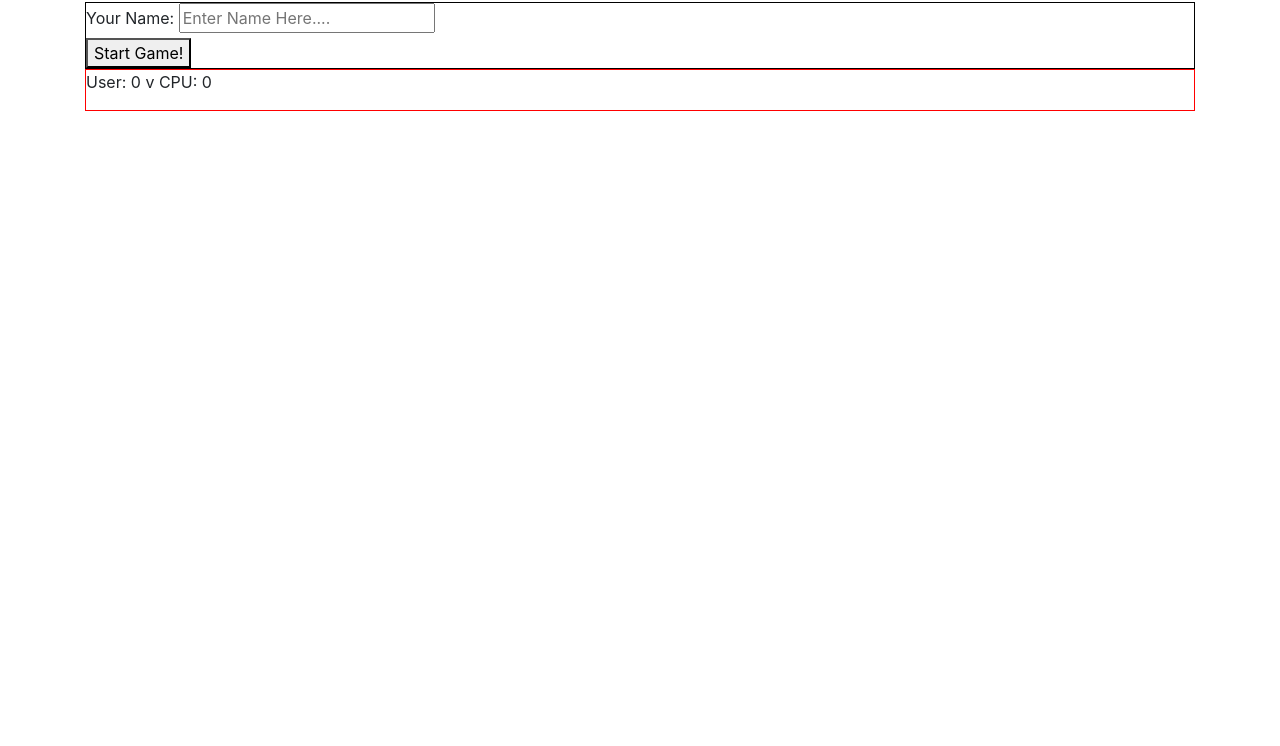
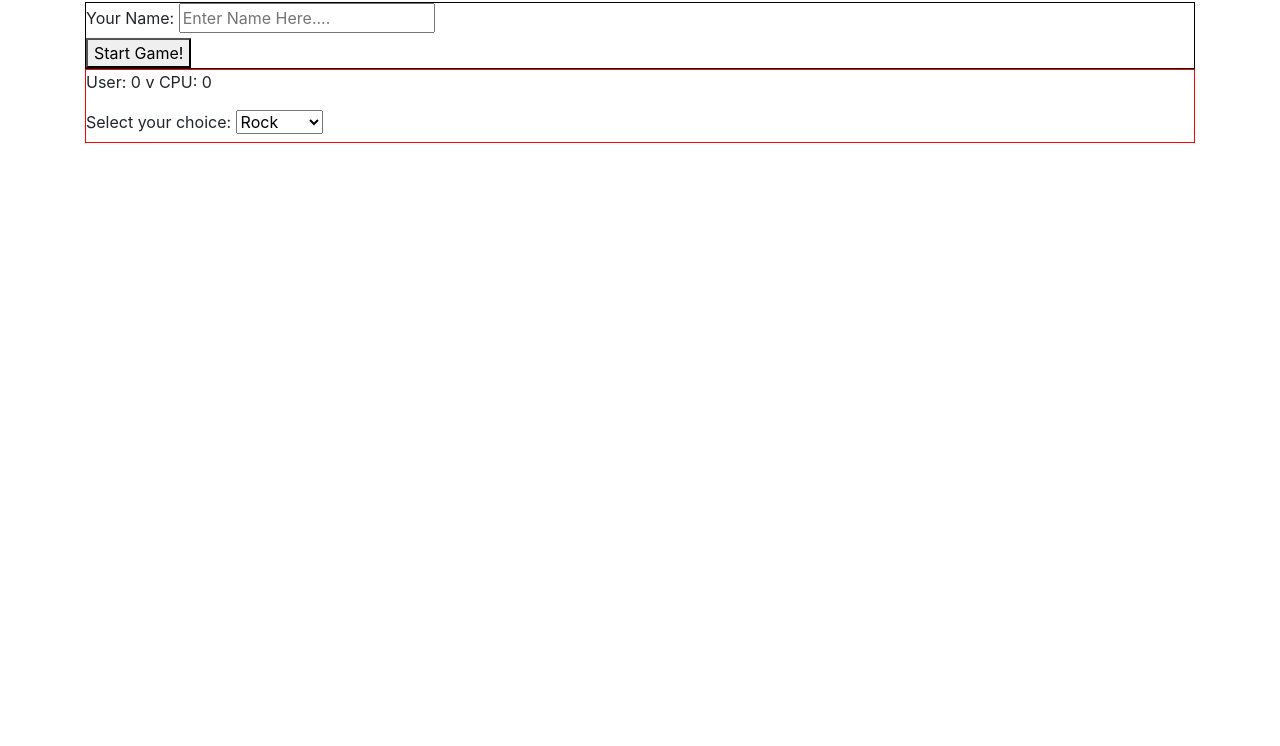
Before and after one commit to IT3049C-Lively-FA23/rock-paper-scissors-Wilmer19, a website: page index.html in a window 1280 px wide. Shown: the part 54-800 px from the top of the page. Drawn offline with Linux system fonts and the light colour scheme.

Commit message:
Created game form with select options of rock, paper and scissors

```diff
--- a/index.html
+++ b/index.html
@@ -27,7 +27,16 @@
             <div id="score-tally">
                 <p id="score">User: 0 v CPU: 0</p>
             </div>
-
+            <form id="game-form">
+                <div>
+                    <label for="user-selection">Select your choice:</label>
+                    <select name="user-selection" id="user-selection">
+                        <option value="rock">Rock</option>
+                        <option value="paper">Paper</option>
+                        <option value="scissors">Scissors</option>
+                    </select>
+                </div>
+            </form>
         </div>
 
     </div>
```
